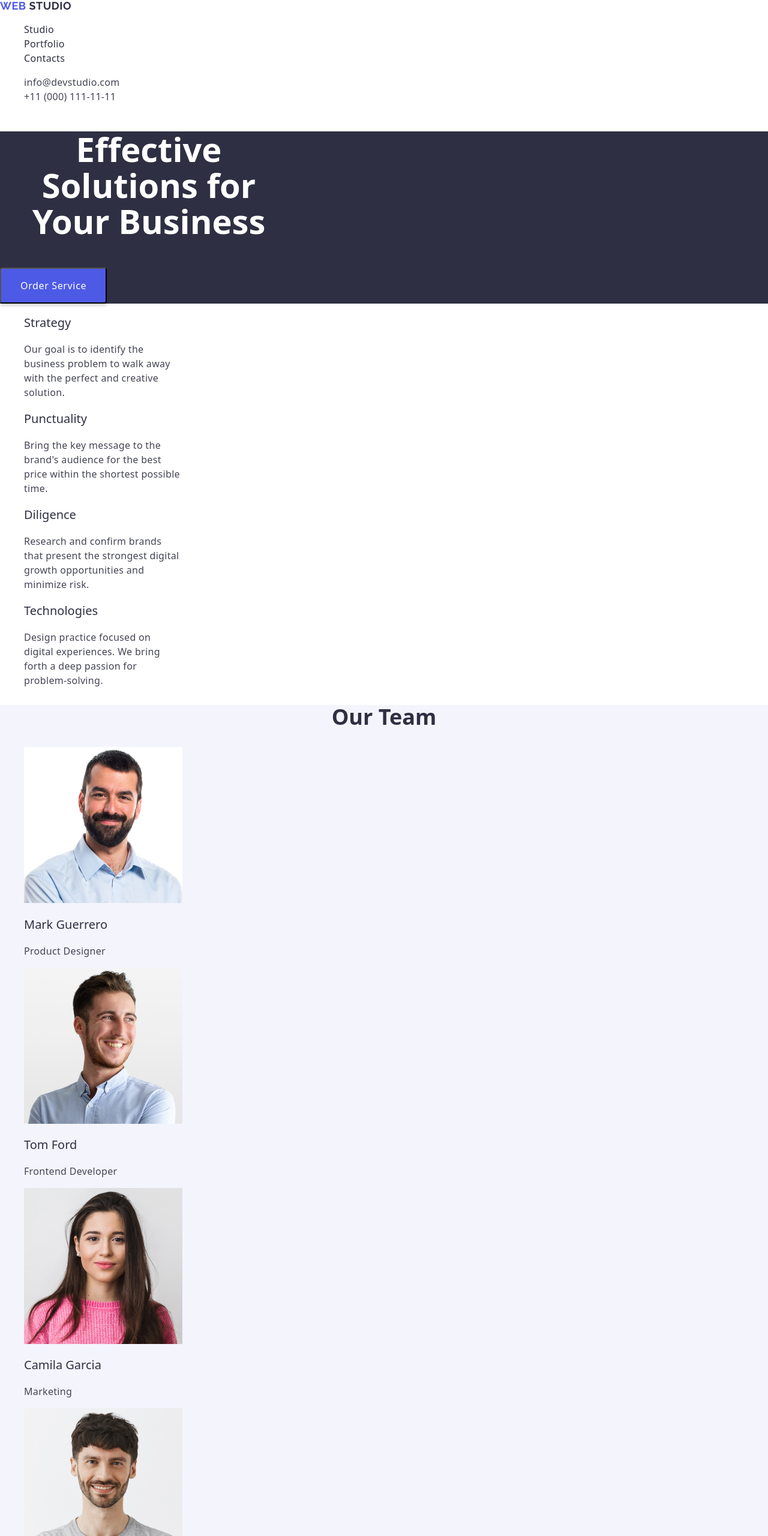
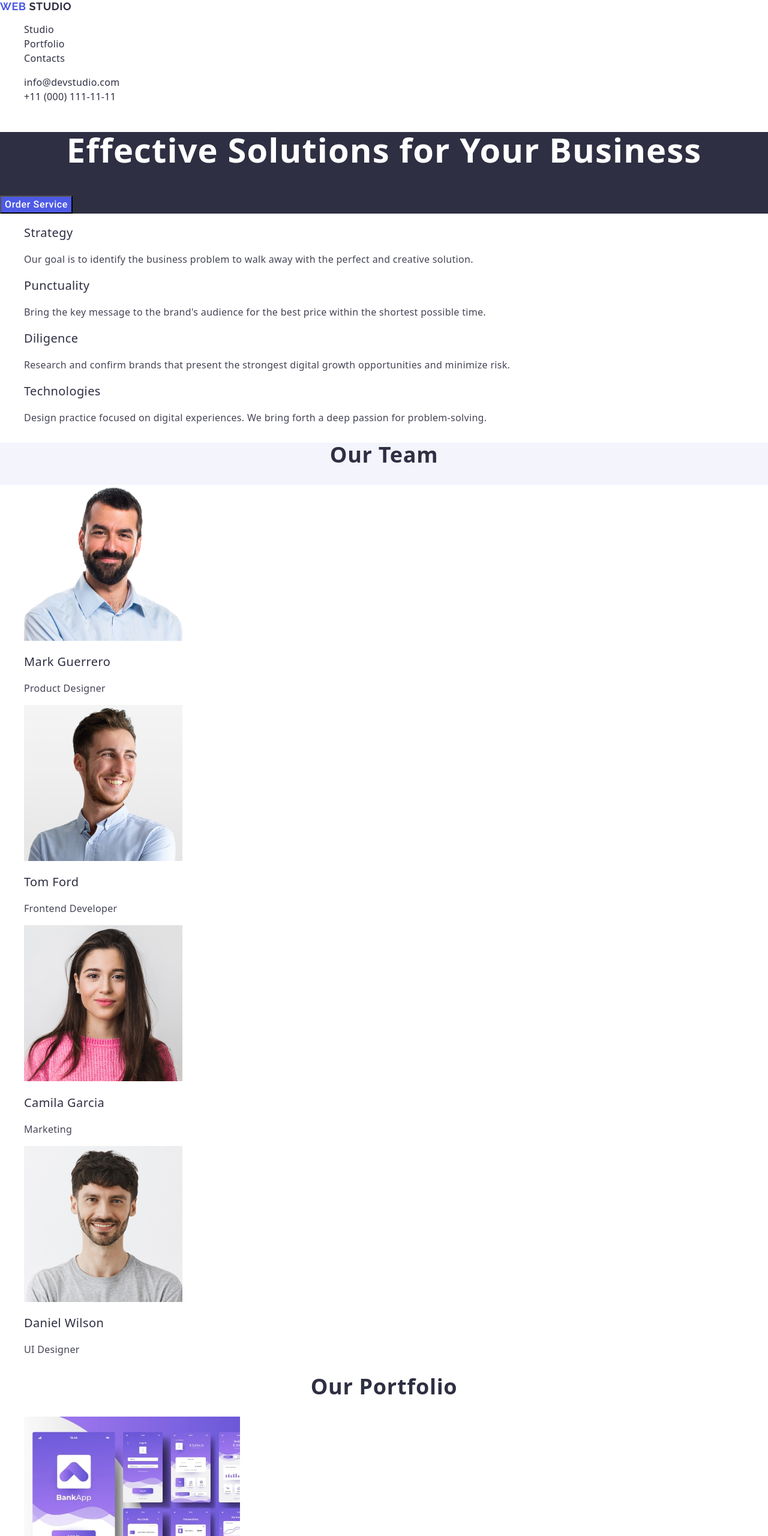
Before and after one commit to Daria0601/goit-markup-hw-02, a plain HTML site: page index.html in a window 1280 px wide. Shown: the top 2560 px of the page at 60% size. Drawn offline with nearby package versions, Linux system fonts and the light colour scheme.

Commit message:
with edits

```diff
--- a/css/styles.css
+++ b/css/styles.css
@@ -4,17 +4,19 @@
 }
 
 body {
-  font-family: "Roboto", "Raleway", sans-serif;
-  color: #2e2f42;
+  font-family: "Roboto", sans-serif;
+  color: #434455;
   background-color: #fff;
 }
 
 .link {
   text-decoration: none;
+  color: #2e2f42;
 }
 
 .list {
   list-style-type: none;
+  background-color: #ffffff;
 }
 
 button {
@@ -25,14 +27,14 @@ button {
   font-family: "Raleway", sans-serif;
   font-size: 18px;
   font-weight: 700;
-  line-height: 1.16;
+  line-height: 1.17;
   letter-spacing: 0.03em;
   text-transform: uppercase;
-  color: #2e2f42;
+  color: #4d5ae5;
 }
 
-.blue-text-logo {
-  color: #4d5ae5;
+.black-text-logo {
+  color: #2e2f42;
 }
 
 .menu-link {
@@ -48,10 +50,14 @@ button {
   color: #404bbf;
 }
 
+.address-font-style {
+  font-style: normal;
+  color: #2e2f42;
+}
+
 .contact-list {
-  color: #434455;
   font-size: 16px;
-  font-style: normal;
+  color: #2e2f42;
   line-height: 1.5;
   letter-spacing: 0.02em;
 }
@@ -62,14 +68,9 @@ button {
 }
 
 .order-service-button {
-  display: inline-flex;
-  padding: 16px 32px;
-  align-items: flex-start;
-  gap: 10px;
-  border-radius: 4px;
   background: #4d5ae5;
-  box-shadow: 0px 4px 4px 0px rgba(0, 0, 0, 0.15);
   color: #fff;
+  font-family: "Roboto", sans-serif;
   font-size: 16px;
   font-weight: 500;
   line-height: 1.5;
@@ -78,30 +79,22 @@ button {
 
 .order-service-button:hover,
 .order-service-button:focus {
-  display: inline-flex;
-  padding: 16px 32px;
-  align-items: flex-start;
-  gap: 10px;
-  border-radius: 4px;
   background: #404bbf;
-  box-shadow: 0px 4px 4px 0px rgba(0, 0, 0, 0.15);
 }
 
 address ul a {
-  color: #434455;
   font-size: 16px;
   line-height: 24px; /* 150% */
   letter-spacing: 0.32px;
 }
 
-h1 {
-  width: 496px;
+.first-section-heading {
   color: #fff;
   text-align: center;
   font-size: 56px;
   font-weight: 700;
   line-height: 1.07;
-  letter-spacing: 2%;
+  letter-spacing: 0.02em;
 }
 
 .hero-background {
@@ -116,39 +109,68 @@ h1 {
   background-color: #2e2f42;
 }
 
-h2 {
+.values-section-heading {
+  font-size: 0;
+}
+
+.values-titles {
+  color: #2e2f42;
+  font-size: 20px;
+  font-weight: 500;
+  line-height: 1.2;
+  letter-spacing: 0.02em;
+}
+
+.our-team-heading {
+  color: #2e2f42;
   text-align: center;
   font-size: 36px;
   font-weight: 700;
   line-height: 1.11;
-  letter-spacing: 2%;
+  letter-spacing: 0.02em;
   text-transform: capitalize;
 }
 
-h3 {
-  width: 264px;
+.our-team-names {
+  color: #2e2f42;
   font-size: 20px;
   font-weight: 500;
   line-height: 1.2;
-  letter-spacing: 2%;
+  letter-spacing: 0.02em;
+}
+
+.our-portfolio-heading {
+  color: #2e2f42;
+  text-align: center;
+  font-size: 36px;
+  font-weight: 700;
+  line-height: 1.11;
+  letter-spacing: 0.02em;
+  text-transform: capitalize;
+}
+
+.our-portfolio-projects {
+  color: #2e2f42;
+  font-size: 20px;
+  font-weight: 500;
+  line-height: 1.2;
+  letter-spacing: 0.02em;
 }
 
 .values-text,
 .position,
 .portfolio-type {
-  width: 264px;
-  color: #434455;
   font-size: 16px;
   line-height: 1.5;
   letter-spacing: 0.32px;
 }
 
 .footer-text-logo {
-  color: #f4f4fd;
+  color: #4d5ae5;
   font-family: Raleway;
   font-size: 18px;
   font-weight: 700;
-  line-height: 1.16;
+  line-height: 1.17;
   letter-spacing: 0.54px;
   text-transform: uppercase;
 }
@@ -158,5 +180,8 @@ h3 {
   font-size: 16px;
   line-height: 1.5;
   letter-spacing: 0.02em;
-  width: 264px;
 }
+
+.white-text-logo {
+  color: #f4f4fd;
+}
--- a/index.html
+++ b/index.html
@@ -20,10 +20,10 @@
   <header class="page-header">
     <nav class="page-navigation">
       <a class="logotype link" href="./index.html">
-        <span class="blue-text-logo">Web</span> Studio</a>
+        Web <span class="black-text-logo">Studio</span></a>
       <ul class="menu list">
         <li class="menu-item">
-          <a class="menu-link link" href="">Studio</a>
+          <a class="menu-link link" href="./index.html">Studio</a>
         </li>
         <li class="menu-item">
           <a class="menu-link link" href="">Portfolio</a>
@@ -33,14 +33,14 @@
         </li>
       </ul>
     </nav>
-    <address>
+    <address class="address-font-style">
       <ul class="contact-list list">
-        <li contact-list-item>
+        <li class="contact-list-item">
           <a class="contact-list-link link contact-mail" href="mailto:info@devstudio.com">
             info@devstudio.com
           </a>
         </li>
-        <li contact-list-item>
+        <li class="contact-list-item">
           <a class="contact-list-link link" href="tel:+110001111111">
             +11 (000) 111-11-11
           </a>
@@ -51,37 +51,37 @@
   <main>
     <!-- HERO SECTION -->
     <section class="hero-background">
-      <h1>Effective Solutions for Your Business</h1>
+      <h1 class="first-section-heading">Effective Solutions for Your Business</h1>
       <button class="order-service-button" type="button">Order Service</button>
     </section>
 
     <!-- VALUES SECTION -->
     <section>
-      <h2 style="font-size: 0;">values</h2>
+      <h2 class="values-heading"></h2>
       <ul class="list">
         <li>
-          <h3>Strategy</h3>
+          <h3 class="values-titles">Strategy</h3>
           <p class="values-text">
             Our goal is to identify the business problem to walk away with the
             perfect and creative solution.
           </p>
         </li>
         <li>
-          <h3>Punctuality</h3>
+          <h3 class="values-titles">Punctuality</h3>
           <p class="values-text">
             Bring the key message to the brand's audience for the best price
             within the shortest possible time.
           </p>
         </li>
         <li>
-          <h3>Diligence</h3>
+          <h3 class="values-titles">Diligence</h3>
           <p class="values-text">
             Research and confirm brands that present the strongest digital
             growth opportunities and minimize risk.
           </p>
         </li>
         <li>
-          <h3>Technologies</h3>
+          <h3 class="values-titles">Technologies</h3>
           <p class="values-text">
             Design practice focused on digital experiences. We bring forth a
             deep passion for problem-solving.
@@ -91,62 +91,62 @@
     </section>
     <!-- TEAM SECTION -->
     <section class="our-team-background">
-      <h2>Our Team</h2>
+      <h2 class="our-team-heading">Our Team</h2>
       <ul class="list">
         <li>
           <img src="./images/img-mark.jpg" alt="Mark Guerrero photo" width="264" height="260" />
-          <h3>Mark Guerrero</h3>
+          <h3 class="our-team-names">Mark Guerrero</h3>
           <p class="position">Product Designer</p>
         </li>
         <li>
           <img src="./images/img-tom.jpg" alt="Tom Ford photo" width="264" height="260" />
-          <h3>Tom Ford</h3>
+          <h3 class="our-team-names">Tom Ford</h3>
           <p class="position">Frontend Developer</p>
         </li>
         <li>
           <img src="./images/img-camila.jpg" alt="Camila Garcia photo" width="264" height="260" />
-          <h3>Camila Garcia</h3>
+          <h3 class="our-team-names">Camila Garcia</h3>
           <p class="position">Marketing</p>
         </li>
         <li>
           <img src="./images/img-daniel.jpg" alt="Daniel Wilson photo" width="264" height="260" />
-          <h3>Daniel Wilson</h3>
+          <h3 class="our-team-names">Daniel Wilson</h3>
           <p class="position">UI Designer</p>
         </li>
       </ul>
     </section>
     <!-- Our Portfolio section -->
     <section>
-      <h2>Our Portfolio</h2>
+      <h2 class="our-portfolio-heading">Our Portfolio</h2>
       <ul class="list">
         <li>
           <img src="./images/img-banking-app.jpg" alt="Banking App" width="360" height="300">
-          <h3>Banking App</h3>
+          <h3 class="our-portfolio-projects">Banking App</h3>
           <p class="portfolio-type">App</p>
         </li>
         <li>
           <img src="./images/img-cashless-payment.jpg" alt="Cashless Payment" width="360" height="300">
-          <h3>Cashless Payment</h3>
+          <h3 class="our-portfolio-projects">Cashless Payment</h3>
           <p class="portfolio-type">Marketing</p>
         </li>
         <li>
           <img src="./images/img-meditation-app.jpg" alt="Meditation App" width="360" height="300">
-          <h3>Meditation App</h3>
+          <h3 class="our-portfolio-projects">Meditation App</h3>
           <p class="portfolio-type">App</p>
         </li>
         <li>
           <img src="./images/img-taxi-service.jpg" alt="Taxi Service" width="360" height="300">
-          <h3>Taxi Service</h3>
+          <h3 class="our-portfolio-projects">Taxi Service</h3>
           <p class="portfolio-type">Marketing</p>
         </li>
         <li>
           <img src="./images/img-screen-illustrations.jpg" alt="Screen Illustrations" width="360" height="300">
-          <h3>Screen Illustrations</h3>
+          <h3 class="our-portfolio-projects">Screen Illustrations</h3>
           <p class="portfolio-type">Design</p>
         </li>
         <li>
           <img src="./images/img-online-courses.jpg" alt="Online Courses" width="360" height="300">
-          <h3>Online Courses</h3>
+          <h3 class="our-portfolio-projects">Online Courses</h3>
           <p class="portfolio-type">Marketing</p>
         </li>
       </ul>
@@ -155,7 +155,7 @@
   <!-- PAGE FOOTER -->
   <footer class="footer-background">
     <a class="logotype link" href="./index.html">
-      <span class="blue-text-logo">Web</span> <span class="footer-text-logo">Studio</span></a>
+      Web <span class="white-text-logo">Studio</span></a>
     <p class="footer-text">
       Increase the flow of customers and sales for your business with digital marketing & growth solutions.
     </p>
```
